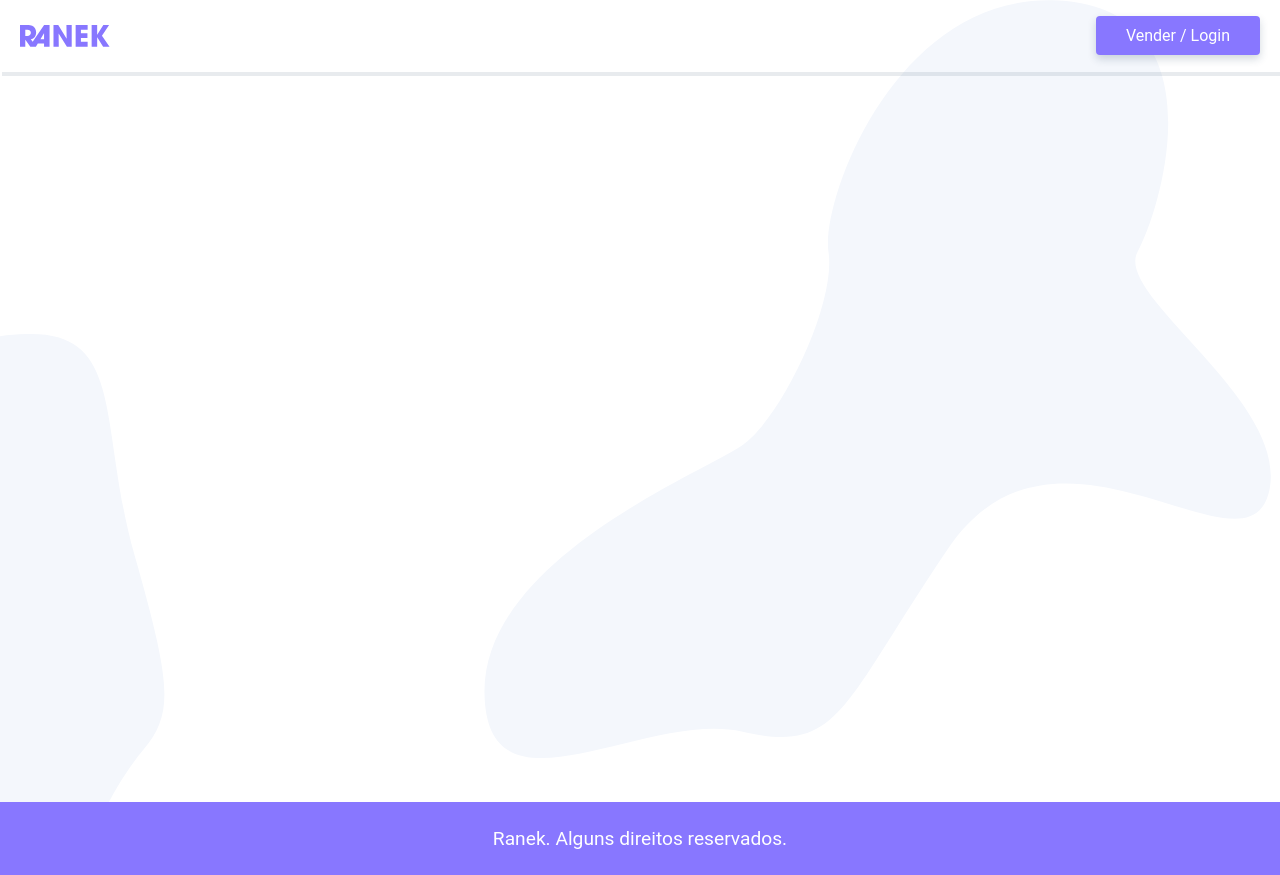
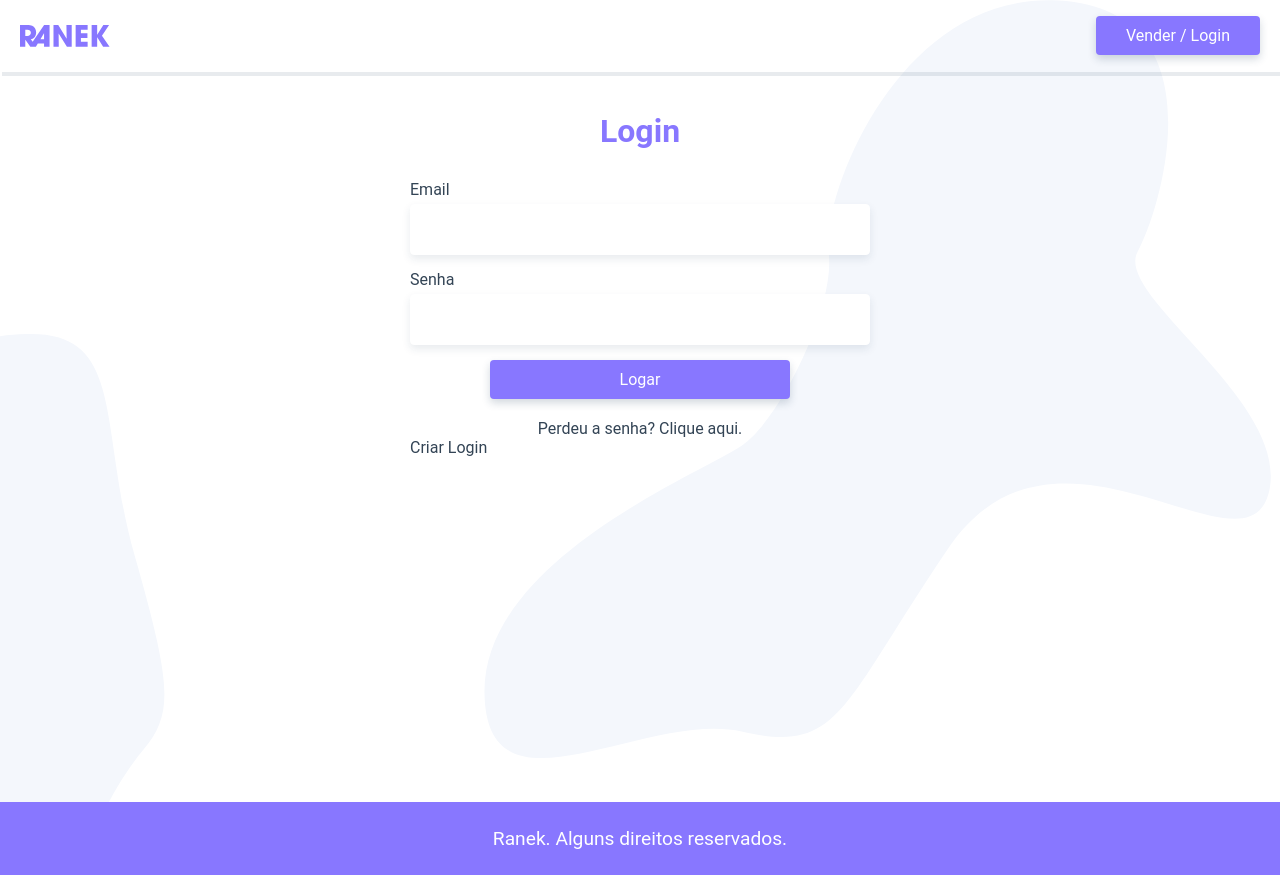
Before and after one commit to Jose-Caldas/ranek-vue, a Vue app: page /login in a window 1280 px wide. Built offline with nearby package versions, Linux system fonts and the light colour scheme.

Commit message:
add Login Page

```diff
--- a/src/App.vue
+++ b/src/App.vue
@@ -2,7 +2,9 @@
   <div id="app">
     <TheHeader />
     <main id="main">
-      <router-view />
+      <transition mode="out-in">
+        <router-view />
+      </transition>
     </main>
     <TheFooter />
   </div>
@@ -54,6 +56,14 @@ img {
   display: block;
 }
 
+.title {
+  color: #87f;
+  font-size: 2rem;
+  margin-top: 40px;
+  margin-bottom: 30px;
+  text-align: center;
+}
+
 .btn {
   display: block;
   padding: 10px 30px;
@@ -82,6 +92,10 @@ img {
 
 #main {
   flex: 1;
+}
+
+label {
+  margin-bottom: 5px;
 }
 
 input,
--- /dev/null
+++ b/src/components/LoginCriar.vue
@@ -0,0 +1,13 @@
+<template>
+  <div>
+    <p>Criar Login</p>
+  </div>
+</template>
+
+<script>
+export default {
+  name: 'LoginCriar',
+}
+</script>
+
+<style scoped></style>
--- a/src/components/ProdutosLista.vue
+++ b/src/components/ProdutosLista.vue
@@ -10,7 +10,7 @@
               :alt="produto.fotos[0].titulo"
             />
             <p class="preco">{{ produto.preco | formatPrice }}</p>
-            <h2 class="title">{{ produto.nome }}</h2>
+            <h2 class="product-title">{{ produto.nome }}</h2>
             <p>{{ produto.descricao }}</p>
           </router-link>
         </div>
@@ -113,7 +113,7 @@ export default {
   margin-bottom: 20px;
 }
 
-.titulo {
+.product-title {
   margin-bottom: 10px;
 }
 
--- a/src/router/index.js
+++ b/src/router/index.js
@@ -2,6 +2,7 @@ import Vue from 'vue'
 import VueRouter from 'vue-router'
 import HomeView from '../views/HomeView.vue'
 import ProdutoView from '../views/ProdutoView.vue'
+import LoginView from '../views/LoginView.vue'
 
 Vue.use(VueRouter)
 
@@ -17,6 +18,11 @@ const routes = [
     component: ProdutoView,
     props: true,
   },
+  {
+    path: '/login',
+    name: 'login',
+    component: LoginView,
+  },
 ]
 
 const router = new VueRouter({
--- a/src/views/HomeView.vue
+++ b/src/views/HomeView.vue
@@ -1,6 +1,6 @@
 <template>
   <section>
-    <h1>👍Compre ou Venda👎</h1>
+    <h1 class="title">👍Compre ou Venda👎</h1>
     <ProdutosBusca />
     <ProdutosLista />
   </section>
@@ -23,6 +23,7 @@ h1 {
   color: #87f;
   font-size: 2rem;
   margin-top: 40px;
+  margin-bottom: 30px;
   text-align: center;
 }
 </style>
--- /dev/null
+++ b/src/views/LoginView.vue
@@ -0,0 +1,74 @@
+<template>
+  <section class="login">
+    <h1 class="title">Login</h1>
+
+    <form class="form-login">
+      <label for="email">Email</label>
+      <input type="email" name="email" id="email" v-model="login.email" />
+      <label for="password">Senha</label>
+      <input
+        type="password"
+        name="password"
+        id="password"
+        v-model="login.password"
+      />
+      <button class="btn" @click.prevent="logar">Logar</button>
+    </form>
+
+    <p class="perdeu">
+      <a href="/" target="_blank"> Perdeu a senha? Clique aqui. </a>
+    </p>
+
+    <LoginCriar />
+  </section>
+</template>
+
+<script>
+import LoginCriar from '@/components/LoginCriar.vue'
+
+export default {
+  name: 'LoginView',
+  components: { LoginCriar },
+  data() {
+    return {
+      login: {
+        email: '',
+        password: '',
+      },
+    }
+  },
+  methods: {
+    logar() {
+      this.$emit('logar', this.login)
+    },
+  },
+}
+</script>
+
+<style scoped>
+.login {
+  max-width: 500px;
+  margin: 0 auto;
+  padding: 0 20px;
+}
+
+.form-login {
+  display: grid;
+}
+
+.btn {
+  width: 100%;
+  max-width: 300px;
+  margin: 0 auto;
+}
+
+.perdeu {
+  text-align: center;
+  margin: 20px auto 0 auto;
+}
+
+.perdeu a:hover {
+  color: #87f;
+  text-decoration: underline;
+}
+</style>
```
